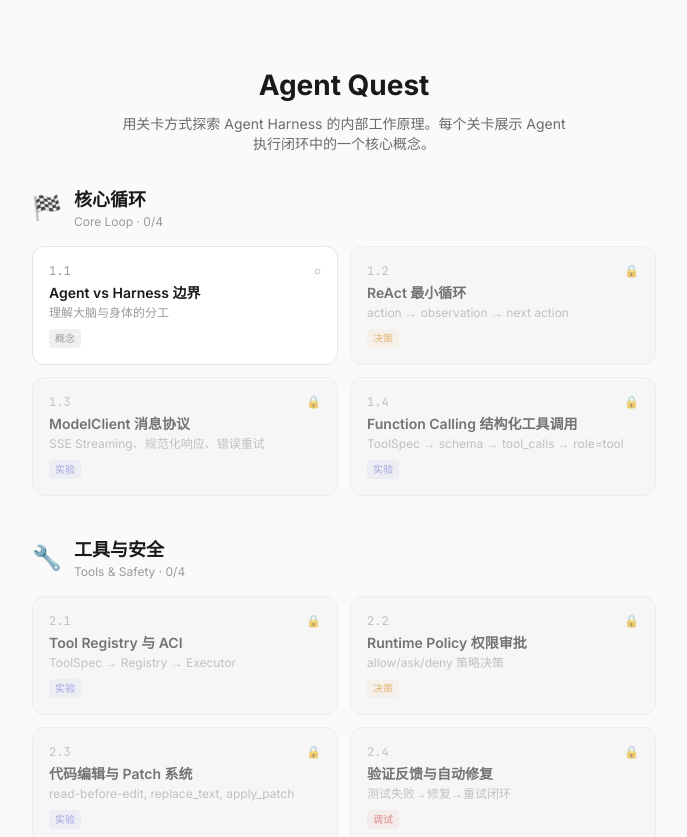
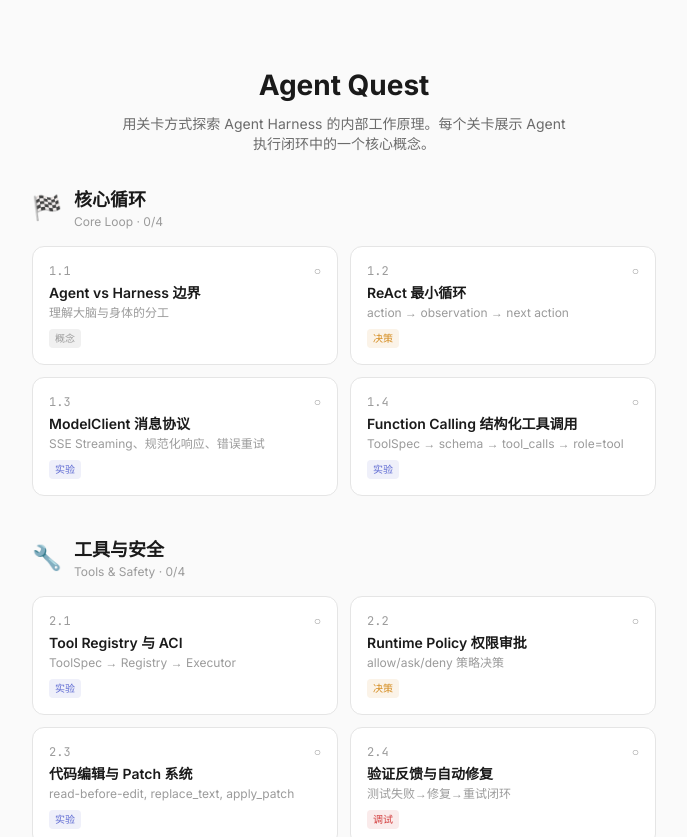
Before and after one commit to wangshun-china/agent-quest, a React (Vite) app: page / in a window 1280 px wide. Shown: the top 837 px of the page, without its empty margins (296-983 px from the left). Built offline with nearby package versions, Linux system fonts and the light colour scheme.

Commit message:
fix: remove level locking - all 15 levels now accessible from WorldMap

```diff
--- a/src/pages/WorldMap.tsx
+++ b/src/pages/WorldMap.tsx
@@ -51,8 +51,7 @@ export default function WorldMap() {
               <div className="grid grid-cols-2 gap-3">
                 {zoneLevels.map((level) => {
                   const completed = isCompleted(level.id)
-                  const locked = level.requiresLevels.length > 0 &&
-                    !level.requiresLevels.every((id) => isCompleted(id))
+                  const locked = false
 
                   return (
                     <motion.button
```
